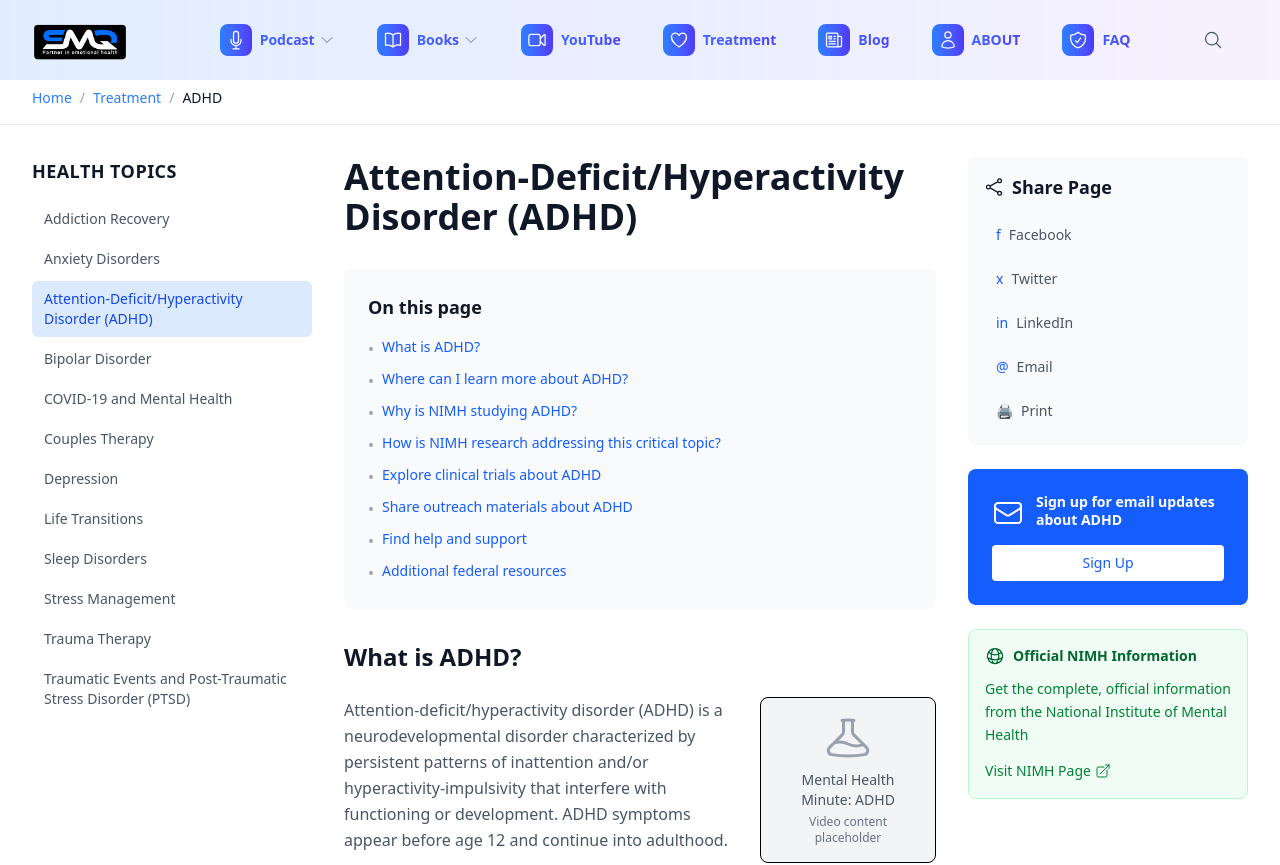
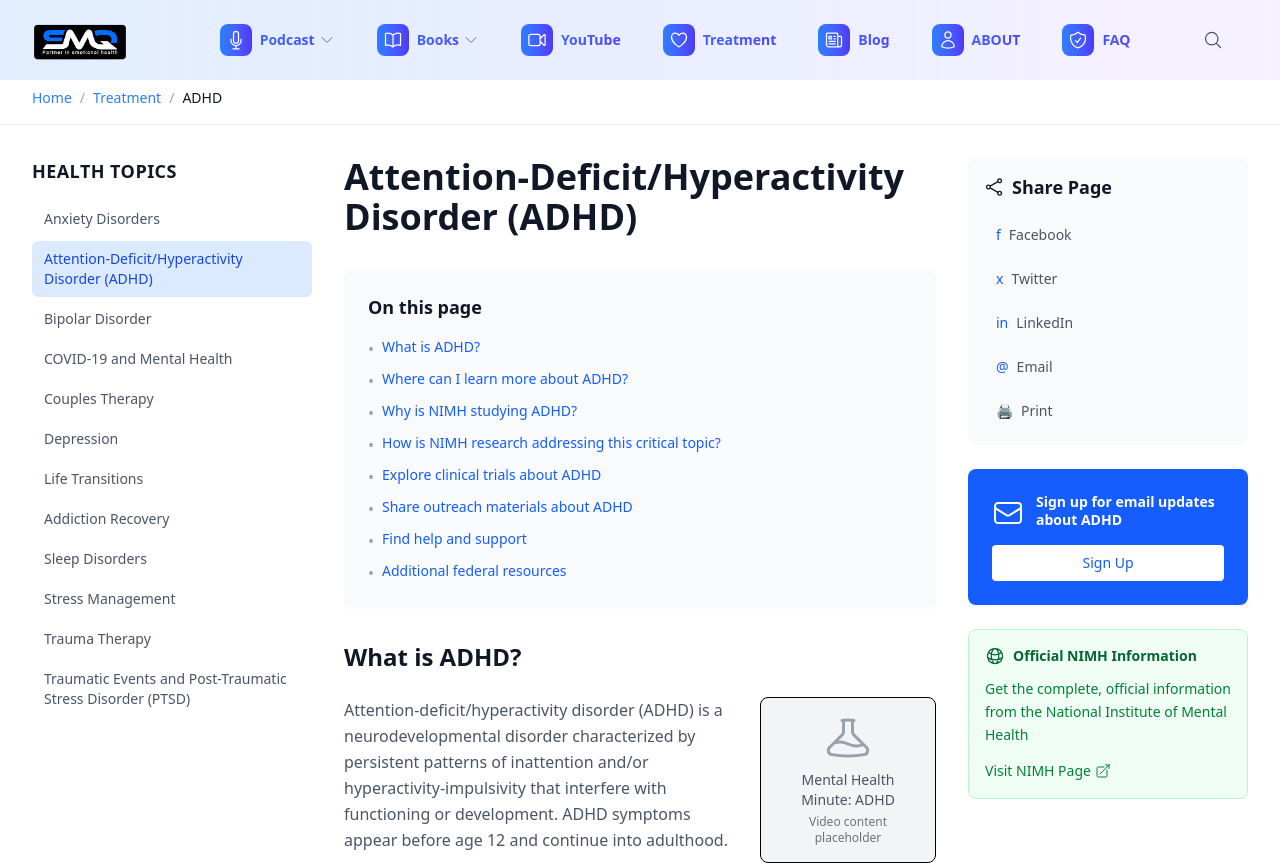
Before and after one commit to ajmal-stack/Dr-Sayyad-M-Quadri, a Next.js app in the folder client/: page /treatment/adhd in a window 1280 px wide. Shown: the top 865 px of the page. Built offline with nearby package versions, Linux system fonts and the light colour scheme.

Commit message:
sidebar alignnment

```diff
--- a/client/src/components/ui/treatment/TreatmentSidebar.tsx
+++ b/client/src/components/ui/treatment/TreatmentSidebar.tsx
@@ -5,7 +5,6 @@ interface TreatmentSidebarProps {
 }
 
 const healthTopics = [
-  { name: "Addiction Recovery", href: "/treatment/addiction" },
   { name: "Anxiety Disorders", href: "/treatment/anxiety" },
   { name: "Attention-Deficit/Hyperactivity Disorder (ADHD)", href: "/treatment/adhd" },
   // { name: "Autism Spectrum Disorder", href: "/treatment/autism" },
@@ -18,6 +17,7 @@ const healthTopics = [
   // { name: "Eating Disorders", href: "/treatment/eating-disorders" },
   // { name: "HIV and Mental Health", href: "/treatment/hiv-mental-health" },
   { name: "Life Transitions", href: "/treatment/life-transitions" },
+  { name: "Addiction Recovery", href: "/treatment/addiction" },
   // { name: "Obsessive-Compulsive Disorder (OCD)", href: "/treatment/ocd" },
   // { name: "Schizophrenia", href: "/treatment/schizophrenia" },
   { name: "Sleep Disorders", href: "/treatment/sleep" },
```
